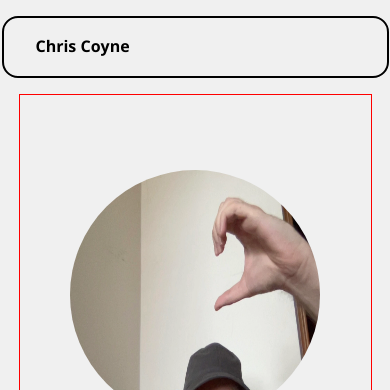
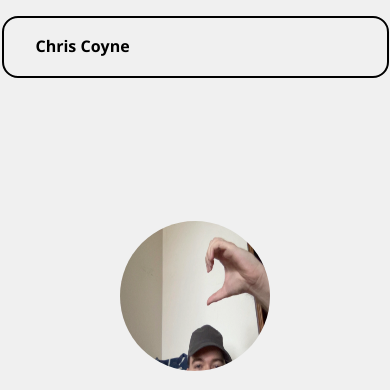
Before and after one commit to christopher-coyne/chris-coyne-portfolio, an Astro site: page / in a window 390 px wide. Shown: the top 390 px of the page. Built offline with nearby package versions, Linux system fonts and the light colour scheme; Astro itself is replaced by a stand-in of ours; some icons are missing.

Commit message:
fixed some typos

```diff
--- a/src/pages/art/index.astro
+++ b/src/pages/art/index.astro
@@ -32,7 +32,6 @@ import { Icon } from "astro-icon/components";
   @media (max-width: 500px) {
     main {
     width: 75%;
-    border: 1px solid red;
     padding: 24px;
   }
   a {
--- a/src/pages/index.astro
+++ b/src/pages/index.astro
@@ -10,11 +10,11 @@ import Button from "../components/Button.astro";
 <Layout title="Christopher Coyne's blog and portfolio">
   <main>
     <section class="header">
-      <div>
+      <div class="headerImgContainer">
         <img
           src="/images/mypics/headshot.webp"
           alt="Description of image"
-          style={{ width: "250px", height: "250px", borderRadius: "50%" }}
+          id="headshot"
         />
         <h1>Christopher Coyne</h1>
         <p class="headerSubtitle">Software Engineer and Creator</p>
@@ -115,7 +115,6 @@ import Button from "../components/Button.astro";
     flex-direction: column;
     gap: 32px;
     padding-bottom: 64px;
-    border: 1px solid red;
   }
   main section {
     display: flex;
@@ -125,6 +124,17 @@ import Button from "../components/Button.astro";
   h1 {
     font-family: "Poppins";
     font-weight: 600;
+  }
+  .headerImgContainer {
+    display: flex;
+    flex-direction: column;
+    align-items: center
+  }
+
+  #headshot {
+    width: 250px;
+    height: 250px;
+    border-radius: 50%;
   }
   .quote {
     background-color: var(--primary-color-l1);
@@ -200,5 +210,10 @@ import Button from "../components/Button.astro";
     main {
     width: 90%;
   }
+  #headshot {
+    width: 150px;
+    height: 150px;
+    border-radius: 50%;
+  }
 }
 </style>
```
Also changed, not shown: src/content/blog/1.mdx (+15 -10 lines), public/images/blog/1/train-station-sign.png (added).
